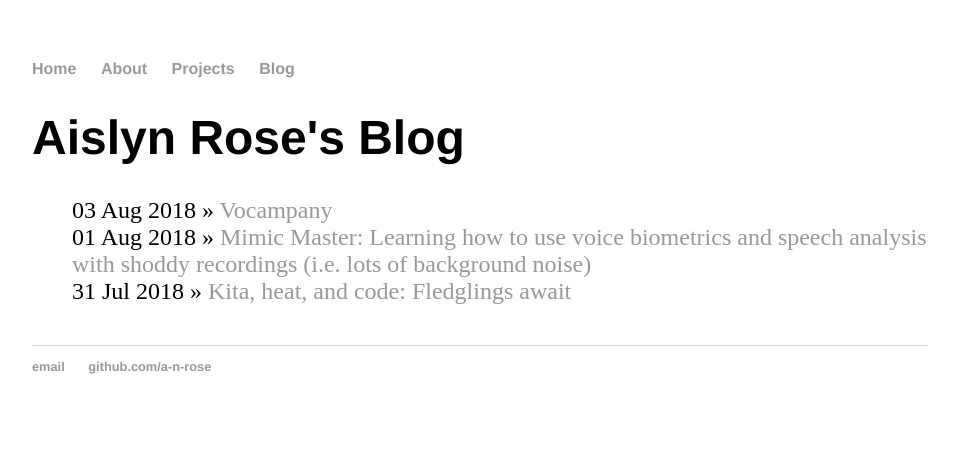
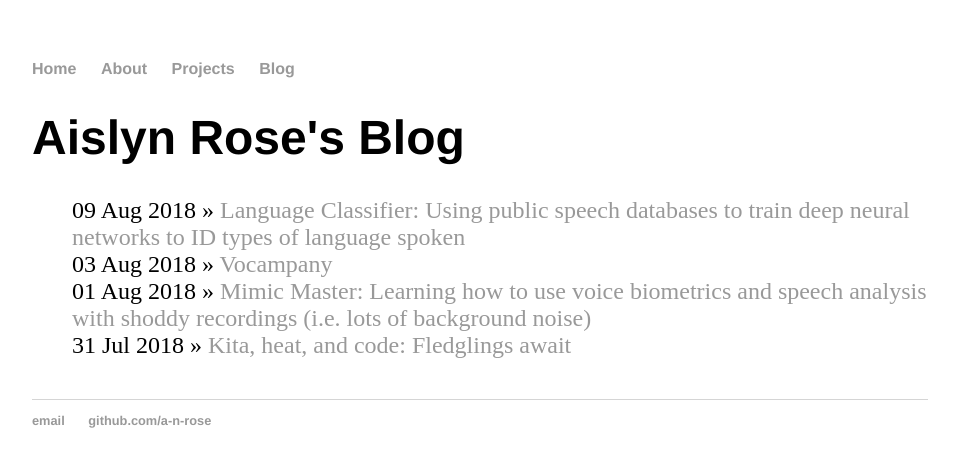
Before and after one commit to a-n-rose/a-n-rose.github.io, a Jekyll site: the page built from blog/index.html, in a window 1280 px wide. Shown: the top 467 px of the page, without its empty margins (160-1119 px from the left). Built offline with Jekyll 4.4.1, drawn with Linux system fonts in a browser that asks for light colours; some of the changed lines change nothing that is shown.

Commit message:
created blog post on the language classifier

```diff
--- /dev/null
+++ b/_posts/2018-08-09-language-classifier.md
@@ -0,0 +1,11 @@
+---
+layout: post
+title: "Language Classifier: Using public speech databases to train deep neural networks to ID types of language spoken"
+date: 2018-08-09
+---
+
+This is in the works of getting the kinks out: first downloading lots of English and German speech data, extracting their MFCCs (with some environmental noise thrown in the mix), and then training various types of deep neural networks.
+
+To see where the reprository is currently, click <a href = "https://github.com/a-n-rose/language-classifier">here.</a>.
+
+As I train the algorithms and add more languages to train them, I'll update this post.
--- a/projects/index.html
+++ b/projects/index.html
@@ -14,7 +14,7 @@ title: Aislyn's Projects
 					<li>A game that tests your mimicking skills: it plays a sound and the user mimics it, or tries. If the user can collect enough points, they will be deemed 'Mimic Master!'</li>
 					<li>I generated fingerprints of both the target sound and the user's mimic, and I also compared the pitch patterns of each. The more similar these are, the more points the user earns.</li>
 					</ul>
-				<li><a href="/projects/language-classifier">Language Classifier</a></li>
+				<li><a href="/2018/08/09/language-classifier.html">Language Classifier</a></li>
 				<ul class="project_description">
 					<li>I embarked on this project to learn how to build deep neural networks to identify features in speech. This classifier identifies the language the speaker is speaking. The algorithm is trained thus far on German and English, but more languages will be added.</li>
 					<li>A follow-up project will be to identify features of language pathology via a mobile recording device</li>
```
